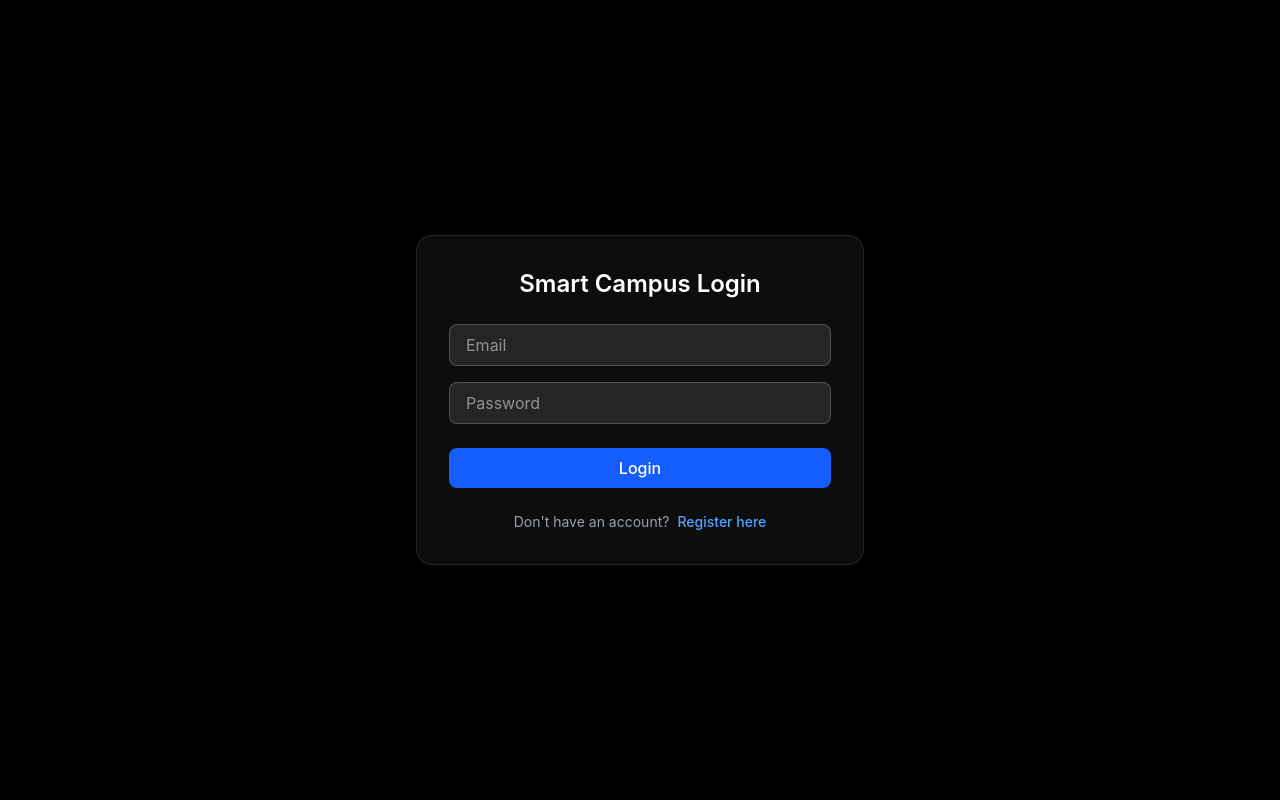
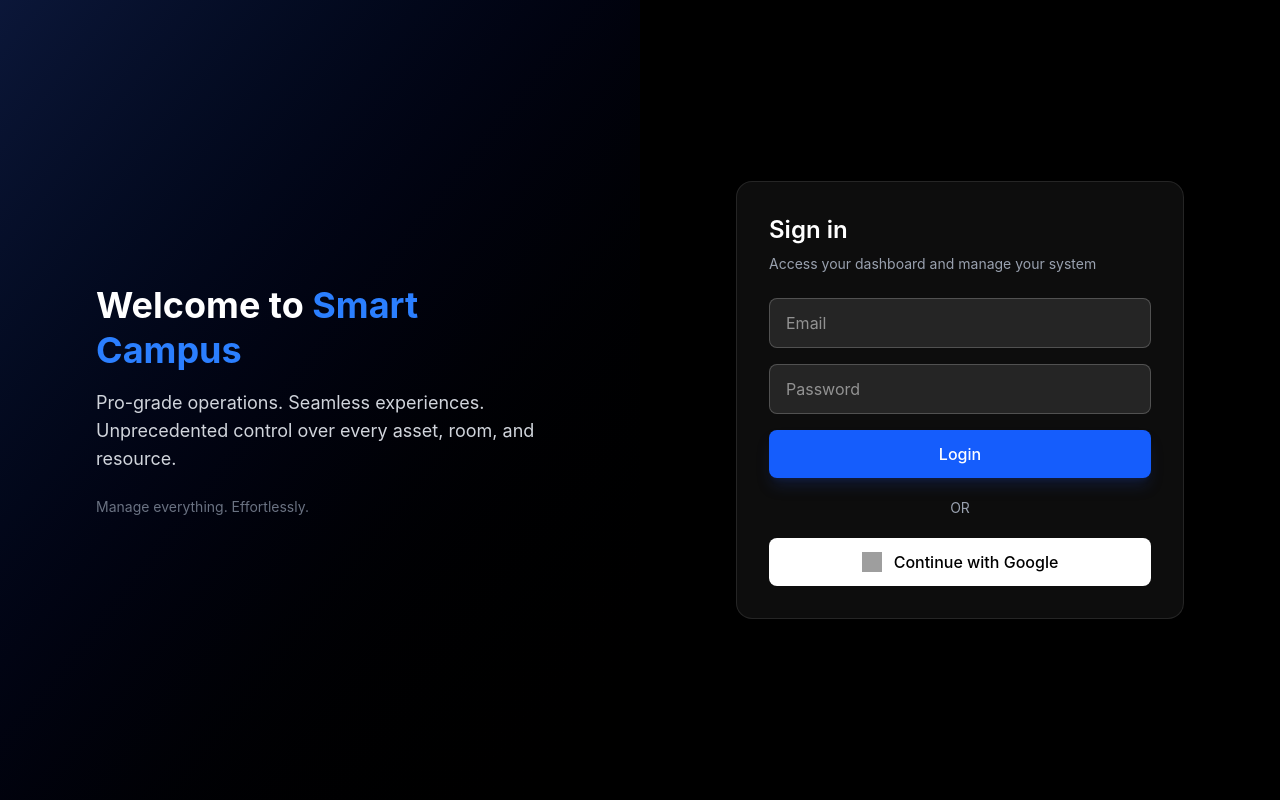
Before and after one commit to IT23827226YasanLakmal/paf-project, a React app in the folder frontend/: page /login in a window 1280 px wide. Built offline with nearby package versions, Linux system fonts and the light colour scheme; grey boxes are pictures that could not be loaded; the HTML template or start-up script is replaced by a standard one.

Commit message:
feat: update login page

```diff
--- a/frontend/src/pages/Login.jsx
+++ b/frontend/src/pages/Login.jsx
@@ -1,86 +1,164 @@
-import { useState } from "react";
+import { useState, useEffect } from "react";
+import { supabase } from "../supabaseClient";
 import { useNavigate } from "react-router-dom";
-import { login, register } from "../services/api";
-import { useAuthStore } from "../store/authStore";
+import { getCurrentUser } from "../services/api";
 
 export default function Login() {
-  const [isLogin, setIsLogin] = useState(true);
+
   const [email, setEmail] = useState("");
   const [password, setPassword] = useState("");
-  const [name, setName] = useState("");
-  const [role, setRole] = useState("USER");
-  const [error, setError] = useState("");
+  const navigate = useNavigate();
 
-  const navigate = useNavigate();
-  const authLogin = useAuthStore(state => state.login);
+  //  sync user to backend
+  const syncUserToBackend = async () => {
+    try {
+      const { data: userData } = await supabase.auth.getUser();
+      const user = userData.user;
 
-  const handleSubmit = async (e) => {
-    e.preventDefault();
-    setError("");
+      if (!user) return;
+
+      await fetch("http://localhost:8080/api/auth/login", {
+        method: "POST",
+        headers: {
+          "Content-Type": "application/json",
+        },
+        body: JSON.stringify({
+          email: user.email,
+          name: user.user_metadata?.full_name || "User",
+          oauthId: user.id,
+        }),
+      });
+
+      console.log("User synced to backend");
+    } catch (err) {
+      console.error("Sync error:", err);
+    }
+  };
+
+  //  Check session (Google redirect)
+  useEffect(() => {
+  const checkSession = async () => {
+    const { data } = await supabase.auth.getSession();
+
+    if (data.session) {
+      const token = data.session.access_token;
+
+      //  Save JWT
+      localStorage.setItem("token", token);
+
+      console.log("JWT saved:", token);
+
+      //  Sync user to backend
+      await syncUserToBackend();
 
       try {
-      if (isLogin) {
-        const response = await login({ email, password });
-        authLogin(
-          { id: response.id, name: response.name, email: response.email, role: response.role },
-          response.token
-        );
+        //  Get logged-in user details (with role)
+        const user = await getCurrentUser();
+
+        console.log("User role:", user.role);
+
+        //  Role-based redirect
+        if (user.role === "ADMIN") {
+          navigate("/app/admin/users");
+        } else if (user.role === "TECHNICIAN") {
+          navigate("/app");
         } else {
-        const response = await register({ name, email, password, role });
-        authLogin(
-          { id: response.id, name: response.name, email: response.email, role: response.role },
-          response.token
-        );
+          navigate("/"); // normal user
         }
-      navigate("/app");
+
       } catch (err) {
-      setError(err.message || "Authentication failed");
+        console.error("Failed to fetch user role", err);
+        navigate("/"); // fallback
+      }
+    }
+  };
+
+  checkSession();
+}, []);
+
+  //  Email login
+  const handleLogin = async (e) => {
+  e.preventDefault();
+
+  const { data, error } = await supabase.auth.signInWithPassword({
+    email,
+    password,
+  });
+
+  if (error) {
+    alert(error.message);
+    return;
+  }
+
+  //  Save token
+  localStorage.setItem("token", data.session.access_token);
+
+  console.log("Login success");
+
+  //  Let useEffect handle everything
+  window.location.reload();
+};
+
+  //  Google login
+  const handleGoogleLogin = async () => {
+    const { error } = await supabase.auth.signInWithOAuth({
+      provider: "google",
+      options: {
+        redirectTo: "http://localhost:5173/login",
+        queryParams: {
+          prompt: "select_account",
+        },
+      },
+    });
+
+    if (error) {
+      console.error(error);
+      alert(error.message);
     }
   };
 
   return (
-    <div className="bg-black min-h-screen flex items-center justify-center text-white px-4">
-      <div className="w-full max-w-md bg-white/5 backdrop-blur-lg border border-white/10 rounded-2xl shadow-xl p-8">
-        <h2 className="text-2xl font-semibold text-center mb-6">
-          {isLogin ? "Smart Campus Login" : "Register Account"}
+  <div className="min-h-screen flex bg-black text-white">
+
+    {/* LEFT SIDE (Branding) */}
+    <div className="hidden md:flex w-1/2 items-center justify-center bg-linear-to-br from-blue-900/40 to-black p-12">
+      <div className="max-w-md">
+
+        <h1 className="text-4xl font-bold mb-4 leading-tight">
+          Welcome to <span className="text-blue-500">Smart Campus</span>
+        </h1>
+
+        <p className="text-gray-300 text-lg mb-6">
+          Pro-grade operations. Seamless experiences.
+          Unprecedented control over every asset, room, and resource.
+        </p>
+
+        <div className="text-sm text-gray-500">
+          Manage everything. Effortlessly.
+        </div>
+
+      </div>
+    </div>
+
+    {/* RIGHT SIDE (Login Form) */}
+    <div className="flex w-full md:w-1/2 items-center justify-center px-6">
+
+      <div className="w-full max-w-md bg-white/5 backdrop-blur-xl border border-white/10 rounded-2xl shadow-2xl p-8">
+
+        <h2 className="text-2xl font-semibold mb-2">
+          Sign in
         </h2>
 
-        {error && (
-          <div className="bg-red-500/20 border border-red-500/50 text-red-200 p-3 rounded-lg mb-4 text-sm text-center">
-            {error}
-          </div>
-        )}
+        <p className="text-sm text-gray-400 mb-6">
+          Access your dashboard and manage your system
+        </p>
 
-        <form onSubmit={handleSubmit} className="flex flex-col gap-4">
-          {!isLogin && (
-            <>
-              <input
-                type="text"
-                placeholder="Full Name"
-                className="bg-white/10 border border-white/20 rounded-lg px-4 py-2 focus:outline-none focus:ring-2 focus:ring-blue-500"
-                value={name}
-                onChange={(e) => setName(e.target.value)}
-                required
-              />
-              <select
-                value={role}
-                onChange={(e) => setRole(e.target.value)}
-                className="bg-white/10 border border-white/20 rounded-lg px-4 py-2 focus:outline-none focus:ring-2 focus:ring-blue-500 text-white"
-                required
-              >
-                <option value="USER" className="text-black">Standard User</option>
-                <option value="FACILITY_MANAGER" className="text-black">Facility Manager</option>
-                <option value="BOOKING_OFFICER" className="text-black">Booking Officer</option>
-                <option value="TECHNICIAN" className="text-black">Technician</option>
-                <option value="ADMIN" className="text-black">System Admin</option>
-              </select>
-            </>
-          )}
+        <form onSubmit={handleLogin} className="flex flex-col gap-4">
 
           <input
             type="email"
             placeholder="Email"
-            className="bg-white/10 border border-white/20 rounded-lg px-4 py-2 focus:outline-none focus:ring-2 focus:ring-blue-500"
+            className="bg-white/10 border border-white/20 rounded-lg px-4 py-3 focus:outline-none focus:ring-2 focus:ring-blue-500 transition"
             value={email}
             onChange={(e) => setEmail(e.target.value)}
             required
@@ -89,7 +167,7 @@ export default function Login() {
           <input
             type="password"
             placeholder="Password"
-            className="bg-white/10 border border-white/20 rounded-lg px-4 py-2 focus:outline-none focus:ring-2 focus:ring-blue-500"
+            className="bg-white/10 border border-white/20 rounded-lg px-4 py-3 focus:outline-none focus:ring-2 focus:ring-blue-500 transition"
             value={password}
             onChange={(e) => setPassword(e.target.value)}
             required
@@ -97,20 +175,28 @@ export default function Login() {
 
           <button
             type="submit"
-            className="bg-blue-600 hover:bg-blue-700 transition rounded-lg py-2 font-medium mt-2"
+            className="bg-blue-600 hover:bg-blue-700 transition rounded-lg py-3 font-medium shadow-lg shadow-blue-900/30"
           >
-            {isLogin ? "Login" : "Register"}
+            Login
           </button>
         </form>
 
-        <div className="text-center mt-6 text-sm text-gray-400">
-          {isLogin ? "Don't have an account?" : "Already have an account?"}
+        <div className="text-center my-5 text-sm text-gray-400">
+          OR
+        </div>
+
         <button
-            onClick={() => setIsLogin(!isLogin)}
-            className="ml-2 text-blue-400 hover:text-blue-300 font-medium transition"
+          onClick={handleGoogleLogin}
+          className="w-full flex items-center justify-center gap-3 bg-white text-black rounded-lg py-3 font-medium hover:bg-gray-200 transition"
         >
-            {isLogin ? "Register here" : "Login here"}
+          <img
+            src="https://www.svgrepo.com/show/475656/google-color.svg"
+            alt="Google"
+            className="w-5 h-5"
+          />
+          Continue with Google
         </button>
+
       </div>
     </div>
   </div>
```
Lines whose indentation alone changed are shown as unchanged.
